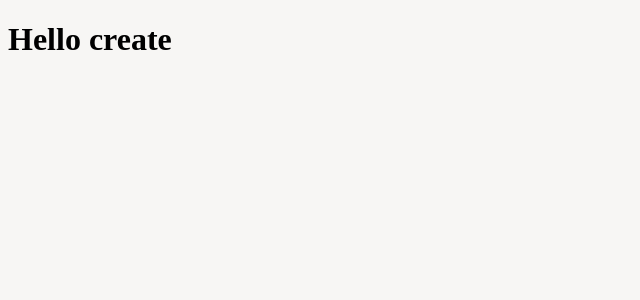
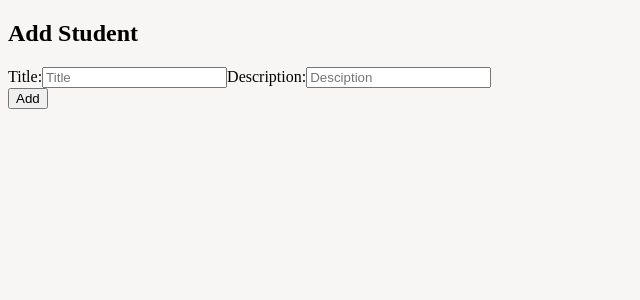
Before and after one commit to CarlConradDeclaro/Project-Management, a React (Create React App) app in the folder frontend/: page /project/create in a window 1280 px wide. Shown: the top 300 px of the page, without its empty margins (0-640 px from the left). Built offline with nearby package versions, Linux system fonts and the light colour scheme.

Commit message:
adding,fecthing,and displaying products from the database

```diff
--- a/frontend/src/component/create.js
+++ b/frontend/src/component/create.js
@@ -1,11 +1,41 @@
+import axios from 'axios'
+import { useState } from 'react';
+import { useNavigate } from 'react-router-dom';
 
 
 function Create() {
+  const [title,setTitle] = useState("")
+  const [description,setDescription] = useState("")
+  const navigate = useNavigate()
+
+
+  function handlSubmit(event){
+   event.preventDefault();
+   axios.post("http://localhost:3000/create",{title,description})
+   .then(res =>{
+    navigate("/project")
+   }).catch(err =>console.log(err))
+  }
+
+
     return (
       <div className="projects">
-             <h1>Hello create</h1>
+             <div>
+                  <form  onSubmit={handlSubmit}>
+                    <h2> Add Student</h2>
+                    <div>
+                           <label htmlFor="title">Title:</label>
+                           <input type="text" name="title" placeholder="Title" required
+                            onChange={e => setTitle(e.target.value)} / >
+                           <label htmlFor="desc">Description:</label>
+                           <input type="text" name="desc" placeholder="Desciption" required
+                           onChange={e => setDescription(e.target.value)} / >
+                    </div>
+                    <button >Add</button>
+                  </form>
+              </div>
         </div>
-    )
+      )
     }
 
 
--- a/frontend/src/component/projects.js
+++ b/frontend/src/component/projects.js
@@ -3,10 +3,11 @@ import Sidebar  from "./sidebar";
 
 import '../styles/project.css'
 import { Link } from "react-router-dom";
+import { useEffect, useState } from "react";
+import axios from "axios";
 
 
-
-const Project =()=>{
+const Project =(props)=>{
     return(
         <>
                         <div className="project">
@@ -16,12 +17,12 @@ const Project =()=>{
                            </div>
 
                            <div className="prjTitle">
-                                    <h2>TItle</h2>
+                                    <h2>{props.title}</h2>
                            </div>
 
                            <div className="description">
                                     <p>
-                                        lloresfjsdfsdfsfdfgggdggffgdgfdfdfsdfsdfdsfdfgdghgjknfgjknfgjkfdgjkfdgdgg
+                                     {props.description}
                                      </p>
                            </div>
 
@@ -44,6 +45,20 @@ const Project =()=>{
 
 
 function Projects() {
+
+
+    const [projectData,setProjectData] = useState([]);
+
+
+    useEffect(()=>{
+        axios.get("http://localhost:3000/")
+        .then(res => setProjectData(res.data))
+        .catch(err => console.log(err))
+    },[])
+
+
+
+
     return (
       <div className="projects-sidebar">
 
@@ -68,18 +83,20 @@ function Projects() {
                    <div className="create">
                        <Link to='/project/create' className="create-link"><h2>+</h2></Link>
                     </div>
+
+
                    <div className="users-project">
 
 
 
 
 
-                     <div className="users-project-scrollable ">
-                            <Project />
-                            <Project />
-                            <Project />
-                            <Project />
-                     </div>
+                   <div className="users-project-scrollable">
+                    {/* reversing the project so the newly created one will be display at the top */}
+                     {projectData.slice().reverse().map((data) => (
+                        <Project key={data.id} title={data.projectTitle} description={data.description} />
+                    ))}
+                    </div>
 
 
 
```
Also changed, not shown: 2 other files (tests, documents, lock files or other folders).
